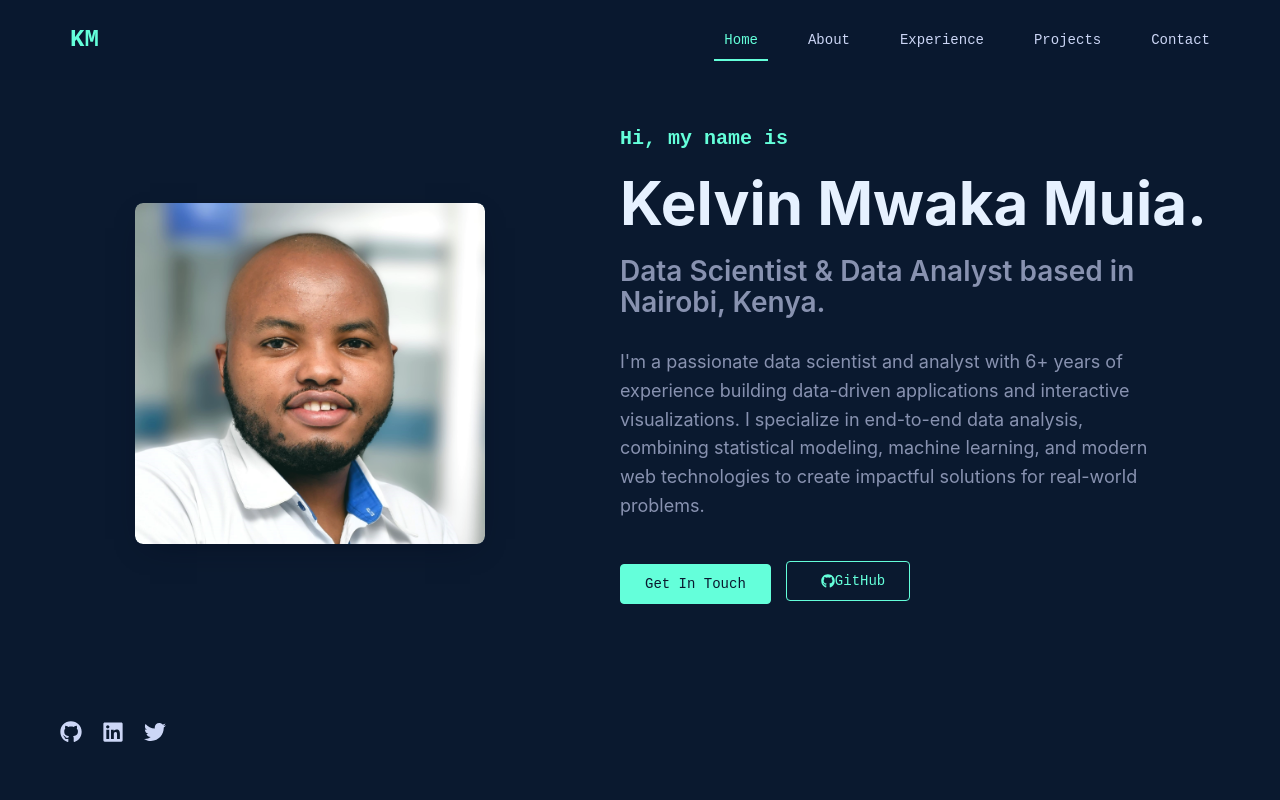
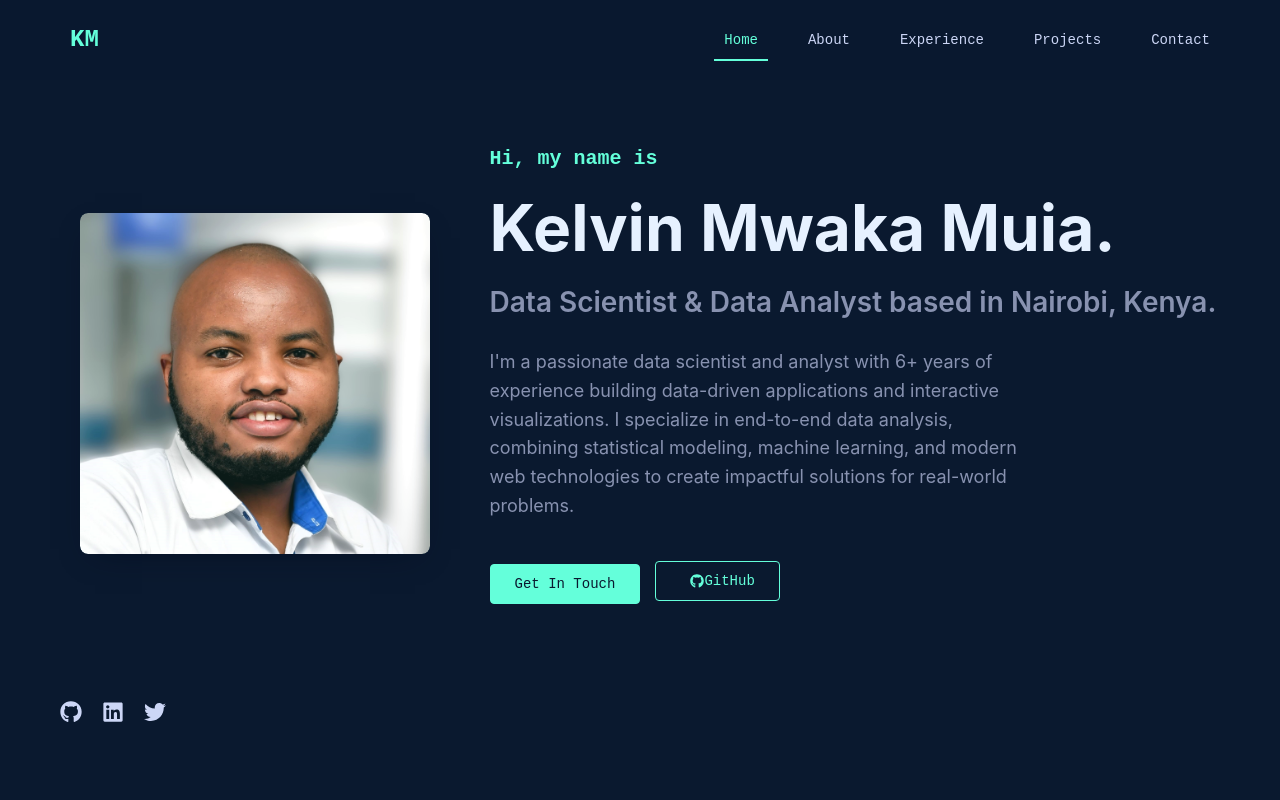
Before and after one commit to kelvinmmuia/personal-website, a React (Vite) app: page / in a window 1280 px wide. Shown: the top 800 px of the page. Built offline with nearby package versions, Linux system fonts and the light colour scheme.

Commit message:
Fix: Adjust Hero grid layout to preserve image size and text display

```diff
--- a/src/App.css
+++ b/src/App.css
@@ -247,8 +247,8 @@ img {
 
 .hero-container {
   display: grid;
-  grid-template-columns: 1fr 1.2fr;
-  gap: 60px;
+  grid-template-columns: 0.8fr 1.5fr;
+  gap: 40px;
   align-items: center;
 }
 
@@ -308,12 +308,12 @@ img {
 }
 
 .name {
-  font-size: clamp(32px, 6vw, 60px);
+  font-size: clamp(36px, 7vw, 64px);
   font-weight: 700;
   margin: 0 0 20px 0;
-  line-height: 1.1;
+  line-height: 1.2;
   color: var(--light);
-  white-space: nowrap;
+  max-width: 100%;
 }
 
 .title {
```
